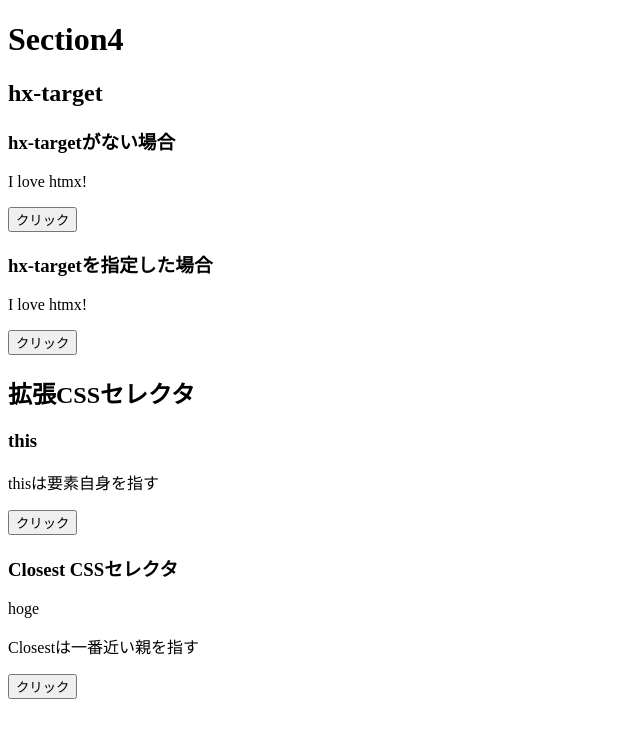
After one commit to tomo1227/htmx_book_app, a FastAPI app: template templates/section4.html in a window 1280 px wide. The commit adds this page. Shown: the top 738 px of the page, without its empty margins (0-640 px from the left). Run offline with FastAPI, Linux system fonts and the light colour scheme; the template is opened without the code that fills it, so the values that code supplies are empty.

Commit message:
section4の途中まで追加

```diff
--- a/src/main.py
+++ b/src/main.py
@@ -30,9 +30,13 @@ async def handle_request(request: Request):
 async def read_root(request: Request):
     return templates.TemplateResponse("index.html", {"request": request})
 
-@app.get("/section1", response_class=HTMLResponse)
-async def read_section1(request: Request):
-    return templates.TemplateResponse("section1.html", {"request": request})
+@app.get("/section3", response_class=HTMLResponse)
+async def read_section3(request: Request):
+    return templates.TemplateResponse("section3.html", {"request": request})
+
+@app.get("/section4", response_class=HTMLResponse)
+async def read_section4(request: Request):
+    return templates.TemplateResponse("section4.html", {"request": request})
 
 if __name__ == "__main__":
     import uvicorn
--- /dev/null
+++ b/templates/section4.html
@@ -0,0 +1,29 @@
+{% extends "base.html" %}
+
+{% block title %}Home{% endblock %}
+
+{% block content %}
+  <h1>Section4</h1>
+  <h2>hx-target</h2>
+  <h3>hx-targetがない場合</h3>
+  <p>I love htmx!</p>
+  <button hx-get="/hello">クリック</button>
+
+  <h3>hx-targetを指定した場合</h3>
+  <p id="htmx">I love htmx!</p>
+  <button hx-get="/hello" hx-target="#htmx">クリック</button>
+
+  <h2>拡張CSSセレクタ</h2>
+  <h3>this</h3>
+  <p id="this">thisは要素自身を指す</p>
+  <button hx-get="/hello" hx-target="this" hx-trigger="click">クリック</button>
+
+  <h3>Closest CSSセレクタ</h3>
+  <div>
+    <p>hoge</p>
+    <div>
+      <p>Closestは一番近い親を指す</p>
+      <button hx-get="/hello" hx-target="closest div" hx-trigger="click">クリック</button>
+    </div>
+  </div>
+{% endblock %}
```
Also changed, not shown: templates/index.html (+7 -6 lines), templates/section1.html (deleted, +0 -17 lines), templates/section3.html (added, +22 -0 lines), .devcontainer/devcontainer.json.
